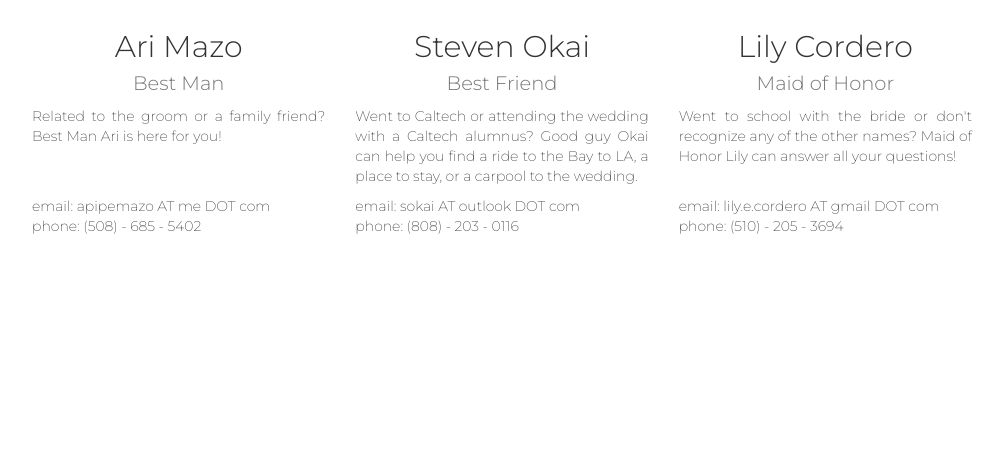
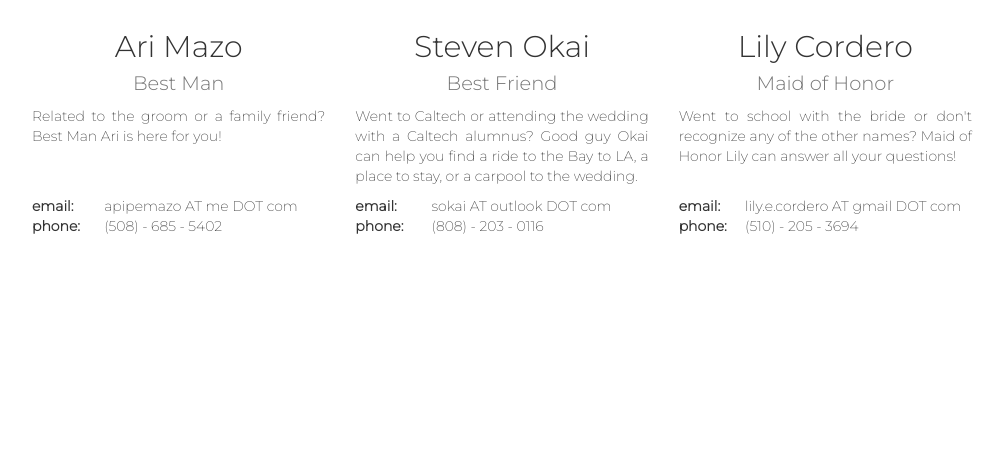
Before and after one commit to dpipemazo/wedsite, a Django app: page /contact in a window 1280 px wide; the page is wider, and only the part inside the window is pictured. Shown: the part 166-642 px from the top of that part, without its empty margins (138-1141 px from the left). Run offline with Django 3.2, Linux system fonts and the light colour scheme; some libraries are stand-ins or nearby versions; some web fonts are replaced.

Commit message:
Contact: add in flexboxes

```diff
--- a/jennanddan/static/css/style.css
+++ b/jennanddan/static/css/style.css
@@ -125,3 +125,27 @@ html {
   line-height: 40px; /* Vertically center the text there */
   background-color: #f5f5f5;
 }
+
+.flex-display {
+  display: -webkit-box;
+  display: -webkit-flex;
+  display: -ms-flexbox;
+  display:         flex;
+  flex-wrap: wrap;
+}
+
+.flex-col {
+  display: -webkit-box;
+  display: -webkit-flex;
+  display: -ms-flexbox;
+  display:         flex;
+  flex-direction: column;
+}
+
+.contact-fill {
+  flex-grow: 1;
+}
+
+.contact-item {
+  padding-right: 15px;
+}
--- a/wedding/templates/wedding/pages/contact.html
+++ b/wedding/templates/wedding/pages/contact.html
@@ -10,16 +10,35 @@ Contact
   <h1 class="page-header text-center">Points of Contact</h1>
 
   <!-- Row with wedding map and venue info -->
-  <div class="row">
-    <div class="col-sm-4 text-justify">
+  <div class="row flex-display">
+    <div class="col-sm-4 text-justify flex-col">
       <h2 class="text-center">Ari Mazo<br>
         <small class="text-muted">Best Man</small>
       </h2>
       <p>
         Related to the groom or a family friend? Best Man Ari is here for you!
       </p>
+      <div class="contact-fill"></div>
+      <table>
+        <tr>
+          <td class="contact-item">
+            <b>email:</b>
+          </td>
+          <td>
+            apipemazo AT me DOT com
+          </td>
+        </tr>
+        <tr>
+          <td class="contact-item">
+            <b>phone:</b>
+          </td>
+          <td>
+            (508) - 685 - 5402
+          </td>
+        </tr>
+      </table>
     </div>
-    <div class="col-sm-4 text-justify">
+    <div class="col-sm-4 text-justify flex-col">
       <h2 class="text-center">Steven Okai<br>
         <small class="text-muted">Best Friend</small>
       </h2>
@@ -28,8 +47,27 @@ Contact
         Good guy Okai can help you find a ride to the Bay to LA, a place
         to stay, or a carpool to the wedding.
       </p>
+      <div class="contact-fill"></div>
+      <table>
+        <tr>
+          <td class="contact-item">
+            <b>email:</b>
+          </td>
+          <td>
+            sokai AT outlook DOT com
+          </td>
+        </tr>
+        <tr>
+          <td class="contact-item">
+            <b>phone:</b>
+          </td>
+          <td>
+            (808) - 203 - 0116
+          </td>
+        </tr>
+      </table>
     </div>
-    <div class="col-sm-4 text-justify">
+    <div class="col-sm-4 text-justify flex-col">
       <h2 class="text-center">Lily Cordero<br>
         <small class="text-muted">Maid of Honor</small>
       </h2>
@@ -37,20 +75,26 @@ Contact
         Went to school with the bride or don't recognize any of the
         other names? Maid of Honor Lily can answer all your questions!
       </p>
+      <div class="contact-fill"></div>
+      <table>
+        <tr>
+          <td class="contact-item">
+            <b>email:</b>
+          </td>
+          <td>
+            lily.e.cordero AT gmail DOT com
+          </td>
+        </tr>
+        <tr>
+          <td class="contact-item">
+            <b>phone:</b>
+          </td>
+          <td>
+            (510) - 205 - 3694
+          </td>
+        </tr>
+      </table>
     </div>
   </div>
-  <div class="row">
-    <div class="col-sm-4 text-justify">
-        email: apipemazo AT me DOT com <br>
-        phone: (508) - 685 - 5402
-    </div>
-    <div class="col-sm-4 text-justify">
-        email: sokai AT outlook DOT com <br>
-        phone: (808) - 203 - 0116
-    </div>
-    <div class="col-sm-4 text-justify">
-        email: lily.e.cordero AT gmail DOT com <br>
-        phone: (510) - 205 - 3694
-    </div>
 </div>
 {% endblock %}
```
